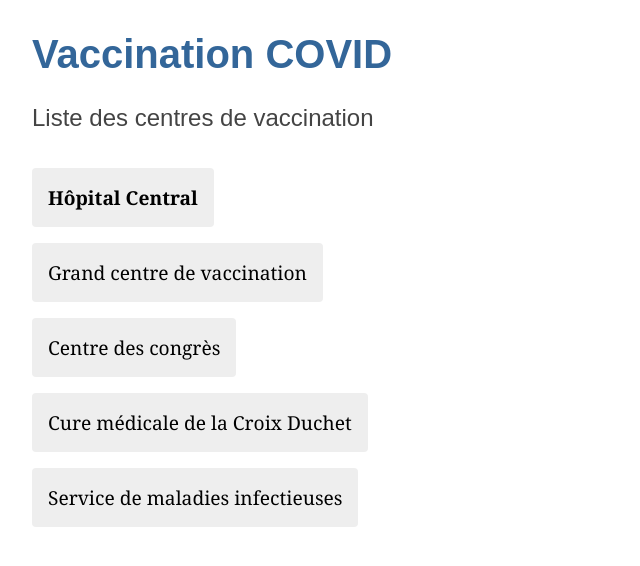
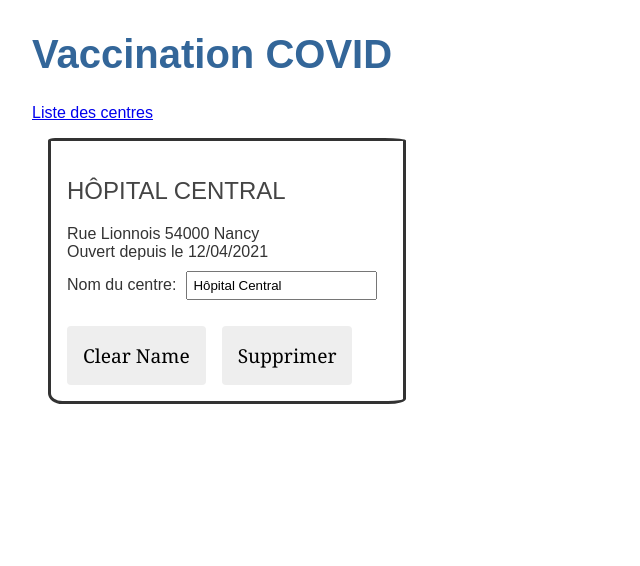
Before and after one commit to lgangloff/polytech-angular, an Angular app: page /centers/detail/1 in a window 1280 px wide. Before the commit this address led to /. Shown: the top 566 px of the page, without its empty margins (0-640 px from the left). Built offline with nearby package versions, Linux system fonts and the light colour scheme.

Commit message:
validation

```diff
--- a/src/app/app-routing.module.ts
+++ b/src/app/app-routing.module.ts
@@ -1,7 +1,13 @@
 import { NgModule } from '@angular/core';
 import { RouterModule, Routes } from '@angular/router';
+import { VaccinationCenterListComponent } from './vaccination-center-list/vaccination-center-list.component';
+import { VaccinationCenterComponent } from './vaccination-center/vaccination-center.component';
 
-const routes: Routes = [];
+const routes: Routes = [
+  { path: "centers",             component: VaccinationCenterListComponent},
+  { path: "centers/detail/:id",  component: VaccinationCenterComponent},
+  { path: '', redirectTo: '/centers', pathMatch: 'full' },
+];
 
 @NgModule({
   imports: [RouterModule.forRoot(routes)],
--- a/src/app/app.component.html
+++ b/src/app/app.component.html
@@ -1,4 +1,4 @@
 <h1>{{title}}</h1>
 <div>
-  <app-vaccination-center-list></app-vaccination-center-list>
+  <router-outlet></router-outlet>
 </div>
--- a/src/app/vaccination-center-list/vaccination-center-list.component.html
+++ b/src/app/vaccination-center-list/vaccination-center-list.component.html
@@ -1,19 +1,8 @@
 <h2>Liste des centres de vaccination</h2>
 <ul>
-    <li *ngFor="let aCenter of centers"
-        [ngClass]="selected==aCenter ? 'selected' : ''">
-
-        <button
-            [ngStyle]="{'font-weight' : isSpecialCenter(aCenter) ? 'bold' : 'normal'}"
-            (click)="selectCenter(aCenter)">
-
+    <li *ngFor="let aCenter of centers">
+        <a routerLink="/centers/detail/{{aCenter.id}}">
             {{aCenter.name}}
-
-        </button>
+        </a>
     </li>
 </ul>
-
-<app-vaccination-center
-    [center]="selected"
-    (deleted)="onDeleted($event)">
-</app-vaccination-center>
--- a/src/app/vaccination-center/vaccination-center.component.html
+++ b/src/app/vaccination-center/vaccination-center.component.html
@@ -1,3 +1,6 @@
+
+<a routerLink="/centers">Liste des centres</a> <br/>
+
 <div class="detail" *ngIf="center">
 
     <div>
--- a/src/app/vaccination-center/vaccination-center.component.ts
+++ b/src/app/vaccination-center/vaccination-center.component.ts
@@ -1,5 +1,8 @@
+import { Location } from '@angular/common';
 import { Component, EventEmitter, Input, OnInit, Output } from '@angular/core';
+import { ActivatedRoute } from '@angular/router';
 import { VaccinationCenter } from '../vaccination-center';
+import { VaccinationService } from '../vaccination.service';
 
 @Component({
   selector: 'app-vaccination-center',
@@ -8,15 +11,23 @@ import { VaccinationCenter } from '../vaccination-center';
 })
 export class VaccinationCenterComponent implements OnInit {
 
-  @Input() center?: VaccinationCenter;
-  @Output() deleted = new EventEmitter<VaccinationCenter>();
+  center?: VaccinationCenter;
 
-  constructor() { }
+  constructor(
+    private route: ActivatedRoute,
+    private service: VaccinationService,
+    private location: Location) { }
 
-  ngOnInit(): void { }
+  ngOnInit(): void {
+    const id = Number(this.route.snapshot.paramMap.get('id'));
+    this.center = this.service.getVaccinationCenterById(id);
+  }
 
   delete(){
-    this.deleted.emit(this.center);
+    if (this.center){
+      this.service.deleteVaccinationCenter(this.center);
+      this.location.back();
+    }
   }
 
   clearName(){
--- a/src/app/vaccination.service.ts
+++ b/src/app/vaccination.service.ts
@@ -13,4 +13,14 @@ export class VaccinationService {
     return CENTERS;
   }
 
+  getVaccinationCenterById(id: number): VaccinationCenter | undefined {
+    return this.getAllVaccinationCenter().find(other=>other.id==id);
+  }
+
+  deleteVaccinationCenter(center: VaccinationCenter) {
+    const index = CENTERS.indexOf(center, 0);
+    if (index > -1) {
+      CENTERS.splice(index, 1);
+    }
+  }
 }
```
